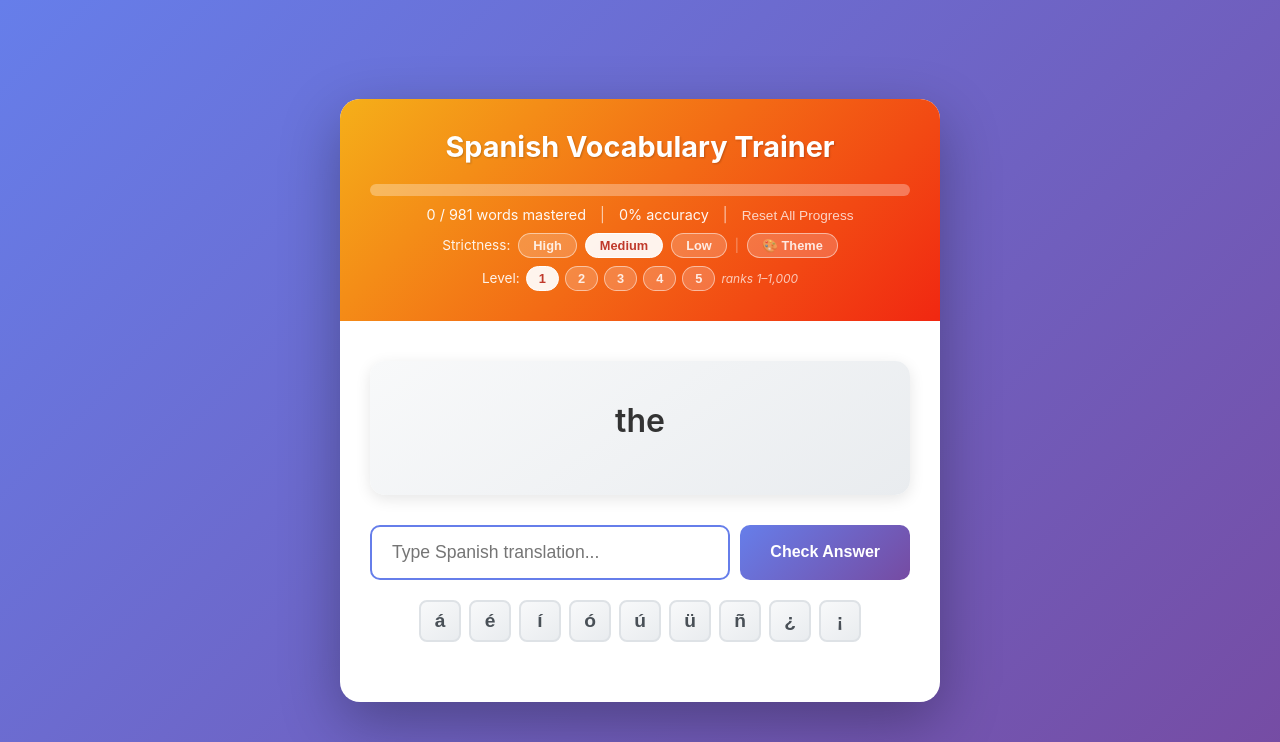
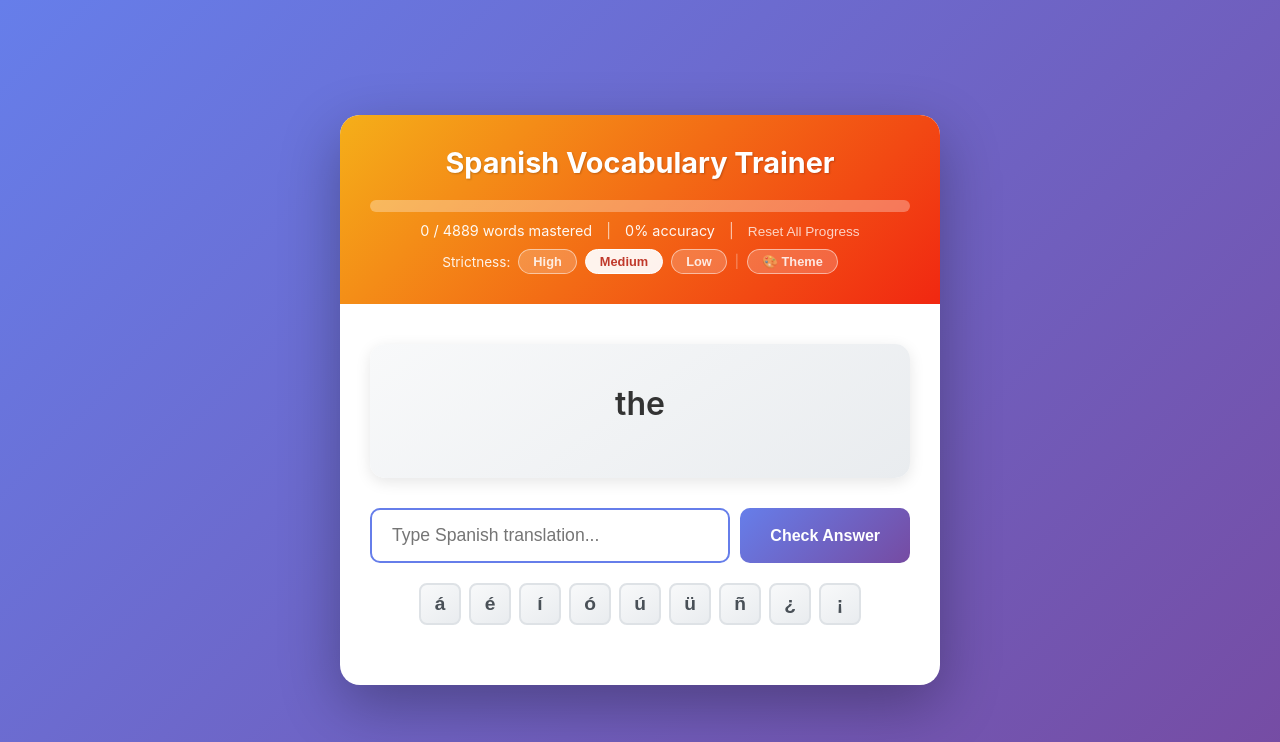
Before and after one commit to lukewhitesides/fearless-quail, a Flask app: page / in a window 1280 px wide. Shown: the top 742 px of the page. Run offline with Flask 3, Linux system fonts and the light colour scheme; some libraries are stand-ins or nearby versions.

Commit message:
Remove levels; draw words from the entire pool
Word selection now spans all words instead of a 1,000-word level. The
frequency weight uses the global rank, new words are introduced from the
lowest-ranked unseen words overall, and progress/accuracy/completion
cover the full list. Removes the level picker and next-level button, and
drops the stale level setting from saved progress.

Co-Authored-By: Claude Opus 5.5 <noreply@anthropic.com>
Claude-Session: https://claude.ai/code/session_01BXGdcRwSVAHHh9dioF1cmh

```diff
--- a/static/app.js
+++ b/static/app.js
@@ -4,7 +4,6 @@ let isAnswered = false;
 let autoAdvanceTimeout = null;
 let currentStrictness = 'medium';
 let currentTheme = 'default';
-let currentLevel = 1;
 let allWords = [];
 let localProgress = null;
 
@@ -22,7 +21,6 @@ const nextBtn = document.getElementById('next-btn');
 const completionEl = document.getElementById('completion');
 const completionTitleEl = document.getElementById('completion-title');
 const completionMsgEl = document.getElementById('completion-msg');
-const nextLevelBtn = document.getElementById('next-level-btn');
 const flashcardEl = document.getElementById('flashcard');
 const progressFill = document.getElementById('progress-fill');
 const masteredCount = document.getElementById('mastered-count');
@@ -39,8 +37,6 @@ const articleMissNoteEl = document.getElementById('article-miss-note');
 const themeOpenBtn = document.getElementById('theme-open-btn');
 const themeModalOverlay = document.getElementById('theme-modal-overlay');
 const themeModalClose = document.getElementById('theme-modal-close');
-const levelRangeHint = document.getElementById('level-range-hint');
-const levelBtns = document.querySelectorAll('.level-option');
 
 // Initialize
 document.addEventListener('DOMContentLoaded', () => {
@@ -68,11 +64,12 @@ function initProgress() {
                 session_count: 1,
                 last_session: new Date().toISOString()
             },
-            settings: { level: 1 }
+            settings: {}
         };
     }
     if (!localProgress.settings) localProgress.settings = {};
-    currentLevel = localProgress.settings.level || 1;
+    // Levels were removed; drop the stale setting from older saved progress
+    delete localProgress.settings.level;
     currentTheme = localProgress.settings.theme || 'default';
     applyTheme(currentTheme);
 }
@@ -80,34 +77,6 @@ function initProgress() {
 function saveLocalProgress() {
     localProgress.user_stats.last_session = new Date().toISOString();
     localStorage.setItem(STORAGE_KEY, JSON.stringify(localProgress));
-}
-
-// --- Level helpers ---
-
-function getLevelRange(level) {
-    return { min: (level - 1) * 1000 + 1, max: level * 1000 };
-}
-
-function getLevelWords() {
-    const { min, max } = getLevelRange(currentLevel);
-    return allWords.filter(w => w.rank >= min && w.rank <= max);
-}
-
-function setLevel(level) {
-    currentLevel = level;
-    localProgress.settings.level = level;
-    saveLocalProgress();
-    updateLevelUI();
-    displayProgress();
-    loadNextWord();
-}
-
-function updateLevelUI() {
-    levelBtns.forEach(btn => {
-        btn.classList.toggle('active', Number(btn.dataset.level) === currentLevel);
-    });
-    const { min, max } = getLevelRange(currentLevel);
-    levelRangeHint.textContent = `ranks ${min.toLocaleString()}–${max.toLocaleString()}`;
 }
 
 // --- Mastery ---
@@ -124,7 +93,7 @@ function isMastered(wp) {
 
 // --- Word selection ---
 //
-// Every eligible word in the level gets a weight = frequency weight x need weight,
+// Every eligible word gets a weight = frequency weight x need weight,
 // and the next word is drawn at random in proportion to those weights.
 //
 // Frequency weight: more common words (lower rank) are more likely to appear.
@@ -136,15 +105,14 @@ function isMastered(wp) {
 // Only the next few unseen words (by rank) are eligible, so new words are still
 // introduced roughly in frequency order and don't drown out struggling words.
 const NEW_WORD_POOL_SIZE = 10;
-// Higher = stronger preference for common words within the level.
+// Higher = stronger preference for common words.
 const FREQUENCY_EXPONENT = 0.5;
 const MISS_RATE_WEIGHT = 4;
 const RECENT_MISS_BONUS = 2;
 const MASTERED_REFRESH_WEIGHT = 0.5;
 
 function frequencyWeight(word) {
-    const { min } = getLevelRange(currentLevel);
-    return 1 / Math.pow(word.rank - min + 1, FREQUENCY_EXPONENT);
+    return 1 / Math.pow(word.rank, FREQUENCY_EXPONENT);
 }
 
 function needWeight(wordWp) {
@@ -160,13 +128,13 @@ function needWeight(wordWp) {
 }
 
 function selectNextWord() {
-    const levelWords = getLevelWords().slice().sort((a, b) => a.rank - b.rank);
+    const sortedWords = allWords.slice().sort((a, b) => a.rank - b.rank);
     const wp = localProgress.word_progress;
     const candidates = [];
     let newSlots = NEW_WORD_POOL_SIZE;
     let unmastered = 0;
 
-    for (const word of levelWords) {
+    for (const word of sortedWords) {
         const wordWp = wp[String(word.id)] || {};
         if (!wordWp.mastered) unmastered++;
         if ((wordWp.times_shown || 0) === 0) {
@@ -201,7 +169,6 @@ async function loadWordsAndStart() {
         const response = await fetch('/api/words');
         const data = await response.json();
         allWords = data.words;
-        updateLevelUI();
         displayProgress();
         loadNextWord();
     } catch (error) {
@@ -215,15 +182,10 @@ function setupEventListeners() {
     nextBtn.addEventListener('click', loadNextWord);
     resetBtn.addEventListener('click', resetProgress);
     resetProgressBtn.addEventListener('click', confirmReset);
-    nextLevelBtn.addEventListener('click', () => setLevel(currentLevel + 1));
 
     strictnessHighBtn.addEventListener('click', () => setStrictness('high'));
     strictnessMediumBtn.addEventListener('click', () => setStrictness('medium'));
     strictnessLowBtn.addEventListener('click', () => setStrictness('low'));
-
-    levelBtns.forEach(btn => {
-        btn.addEventListener('click', () => setLevel(Number(btn.dataset.level)));
-    });
 
     themeOpenBtn.addEventListener('click', openThemeModal);
     themeModalClose.addEventListener('click', closeThemeModal);
@@ -436,26 +398,25 @@ async function checkAnswer() {
 function displayProgress() {
     if (!localProgress || !allWords.length) return;
 
-    const levelWords = getLevelWords();
     const wp = localProgress.word_progress;
 
-    const masteredCountVal = levelWords.filter(w => wp[String(w.id)]?.mastered).length;
+    const masteredCountVal = allWords.filter(w => wp[String(w.id)]?.mastered).length;
     masteredCount.textContent = masteredCountVal;
-    totalCount.textContent = levelWords.length;
+    totalCount.textContent = allWords.length;
 
-    // Level-specific accuracy from word_progress totals
-    let levelPracticed = 0, levelCorrect = 0;
-    for (const word of levelWords) {
+    // Accuracy from word_progress totals
+    let practiced = 0, correct = 0;
+    for (const word of allWords) {
         const wordWp = wp[String(word.id)] || {};
-        levelPracticed += wordWp.times_shown || 0;
-        levelCorrect += wordWp.times_correct || 0;
+        practiced += wordWp.times_shown || 0;
+        correct += wordWp.times_correct || 0;
     }
-    const accuracy = levelPracticed > 0
-        ? Math.round(levelCorrect / levelPracticed * 1000) / 10
+    const accuracy = practiced > 0
+        ? Math.round(correct / practiced * 1000) / 10
         : 0;
     accuracyEl.textContent = accuracy;
 
-    const percentage = levelWords.length > 0 ? (masteredCountVal / levelWords.length) * 100 : 0;
+    const percentage = (masteredCountVal / allWords.length) * 100;
     progressFill.style.width = `${percentage}%`;
 }
 
@@ -464,17 +425,8 @@ function showCompletion() {
     answerSection.style.display = 'none';
     feedbackEl.style.display = 'none';
 
-    if (currentLevel < 5) {
-        completionTitleEl.textContent = `Level ${currentLevel} Complete!`;
-        completionMsgEl.textContent =
-            `You've mastered all ${getLevelWords().length} words in Level ${currentLevel}!`;
-        nextLevelBtn.textContent = `Go to Level ${currentLevel + 1}`;
-        nextLevelBtn.style.display = 'inline-block';
-    } else {
-        completionTitleEl.textContent = 'Amazing!';
-        completionMsgEl.textContent = "You've mastered all 5000 Spanish words!";
-        nextLevelBtn.style.display = 'none';
-    }
+    completionTitleEl.textContent = 'Amazing!';
+    completionMsgEl.textContent = `You've mastered all ${allWords.length.toLocaleString()} Spanish words!`;
 
     completionEl.style.display = 'block';
 }
@@ -565,14 +517,12 @@ async function resetProgress() {
         localStorage.removeItem(STORAGE_KEY);
         initProgress();
         await fetch('/api/reset', { method: 'POST' });
-        updateLevelUI();
         displayProgress();
         loadNextWord();
     } catch (error) {
         console.error('Error resetting progress:', error);
         localStorage.removeItem(STORAGE_KEY);
         initProgress();
-        updateLevelUI();
         displayProgress();
         loadNextWord();
     }
--- a/static/style.css
+++ b/static/style.css
@@ -143,50 +143,6 @@ header h1 {
     gap: 8px;
     font-size: 0.85rem;
     flex-wrap: wrap;
-}
-
-.level-setting {
-    margin-top: 8px;
-    display: flex;
-    align-items: center;
-    justify-content: center;
-    gap: 6px;
-    font-size: 0.85rem;
-    flex-wrap: wrap;
-}
-
-.level-label {
-    color: rgba(255, 255, 255, 0.9);
-}
-
-.level-option {
-    background: rgba(255, 255, 255, 0.2);
-    border: 1px solid rgba(255, 255, 255, 0.5);
-    color: rgba(255, 255, 255, 0.85);
-    padding: 4px 12px;
-    border-radius: 15px;
-    font-size: 0.8rem;
-    font-weight: 600;
-    cursor: pointer;
-    transition: all 0.2s ease;
-    min-width: 32px;
-}
-
-.level-option:hover {
-    background: rgba(255, 255, 255, 0.35);
-    color: white;
-}
-
-.level-option.active {
-    background: rgba(255, 255, 255, 0.92);
-    color: #c0392b;
-    border-color: white;
-}
-
-.level-range-hint {
-    color: rgba(255, 255, 255, 0.7);
-    font-size: 0.75rem;
-    font-style: italic;
 }
 
 .strictness-label {
--- a/templates/index.html
+++ b/templates/index.html
@@ -28,15 +28,6 @@
                     <button class="strictness-option" id="btn-strictness-low" data-value="low">Low</button>
                     <span class="header-divider">|</span>
                     <button class="theme-open-btn" id="theme-open-btn">🎨 Theme</button>
-                </div>
-                <div class="level-setting">
-                    <span class="level-label">Level:</span>
-                    <button class="level-option" data-level="1">1</button>
-                    <button class="level-option" data-level="2">2</button>
-                    <button class="level-option" data-level="3">3</button>
-                    <button class="level-option" data-level="4">4</button>
-                    <button class="level-option" data-level="5">5</button>
-                    <span class="level-range-hint" id="level-range-hint"></span>
                 </div>
             </div>
         </header>
@@ -82,7 +73,6 @@
                 <h2 id="completion-title">Congratulations!</h2>
                 <p id="completion-msg">You've mastered all the words!</p>
                 <div class="completion-actions">
-                    <button id="next-level-btn" class="next-level-btn" style="display: none;">Go to Level 2</button>
                     <button id="reset-btn" class="reset-btn">Start Over</button>
                 </div>
             </div>
```
Also changed, not shown: other parts of static/style.css (+0 -32 lines).
